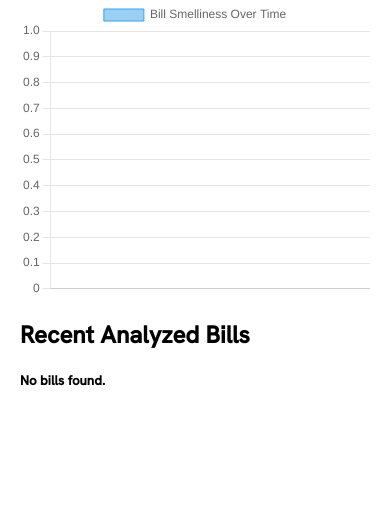
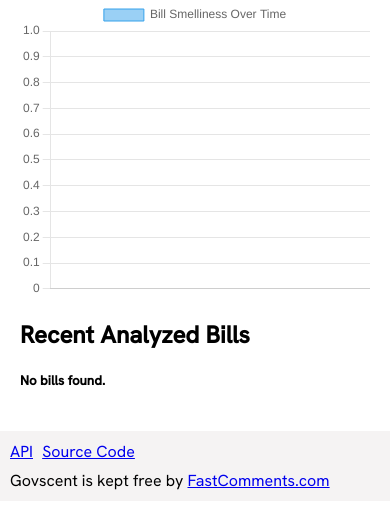
Before and after one commit to winrid/govscent, a Django app: page / in a window 390 px wide. Shown: the part 249-778 px from the top of the page. Run offline with Django 4.2, Linux system fonts and the light colour scheme; data that the repository does not hold is empty.

Commit message:
Adding footer.

```diff
--- a/govscentdotorg/static/style.css
+++ b/govscentdotorg/static/style.css
@@ -69,4 +69,42 @@ body {
 .content .bill-content .bullet.quoted {
   padding-left: 50px;
 }
+.footer {
+  background: #f5f3f3;
+}
+.footer .footer-content {
+  display: flex;
+  max-width: 1500px;
+  margin: 0 auto;
+  height: 50px;
+  align-items: center;
+}
+.footer .footer-content > * {
+  width: 50%;
+}
+.footer .footer-content .links a {
+  margin-right: 5px;
+}
+.footer .footer-content .sponsored-by {
+  text-align: right;
+}
+@media (max-width: 1500px) {
+  .footer .footer-content {
+    padding: 0 10px;
+  }
+}
+@media (max-width: 768px) {
+  .footer .footer-content {
+    padding: 10px;
+    align-items: flex-start;
+    flex-direction: column;
+    justify-content: space-between;
+  }
+  .footer .footer-content > * {
+    width: 100%;
+  }
+  .footer .footer-content .sponsored-by {
+    text-align: inherit;
+  }
+}
 /*# sourceMappingURL=style.css.map */
--- a/govscentdotorg/static/style.less
+++ b/govscentdotorg/static/style.less
@@ -1,3 +1,6 @@
+@color-grey-text-back: #f5f3f3;
+@width: 1500px;
+
 html, body {
   margin: 0;
   padding: 0;
@@ -10,7 +13,7 @@ html, body {
 
 .nav {
   .nav-content {
-    max-width: 1500px;
+    max-width: @width;
     margin: 0 auto;
     padding: 10px 20px 20px 20px;
 
@@ -46,7 +49,7 @@ html, body {
 .content {
   margin: 0 auto;
   padding: 20px;
-  max-width: 1500px;
+  max-width: @width;
 
   .stats {
     .stats-heading {
@@ -91,3 +94,48 @@ html, body {
     }
   }
 }
+
+.footer {
+  background: @color-grey-text-back;
+
+  .footer-content {
+    display: flex;
+    max-width: @width;
+    margin: 0 auto;
+    height: 50px;
+    align-items: center;
+
+    & > * {
+      width: 50%;
+    }
+
+    .links {
+      a {
+        margin-right: 5px;
+      }
+    }
+
+    .sponsored-by {
+      text-align: right;
+    }
+
+    @media (max-width: @width) {
+      padding: 0 10px;
+    }
+
+    @media (max-width: 768px) {
+      padding: 10px;
+      align-items: flex-start;
+      flex-direction: column;
+      justify-content: space-between;
+
+      & > * {
+        width: 100%;
+      }
+
+      .sponsored-by {
+        text-align: inherit;
+      }
+    }
+  }
+}
--- a/templates/base.html
+++ b/templates/base.html
@@ -1,11 +1,12 @@
 <!DOCTYPE html>
 <html lang="en">
 <head>
-    <meta name="viewport" content="width=device-width, initial-scale=1" />
+    <meta name="viewport" content="width=device-width, initial-scale=1"/>
     {% load static %}
     <link rel="preconnect" href="https://fonts.googleapis.com">
     <link rel="preconnect" href="https://fonts.gstatic.com" crossorigin>
-    <link href="https://fonts.googleapis.com/css2?family=Hanken+Grotesk:wght@400;500&family=Space+Grotesk:wght@500&display=swap" rel="stylesheet">
+    <link href="https://fonts.googleapis.com/css2?family=Hanken+Grotesk:wght@400;500&family=Space+Grotesk:wght@500&display=swap"
+          rel="stylesheet">
     <link rel="stylesheet" href="{% static 'style.css' %}">
     <link rel="shortcut icon" type="image/png" href="{% static 'logo_0.png' %}"/>
     <title>{% block title %}govscent.org{% endblock %}</title>
@@ -25,5 +26,17 @@
 <div class="content">
     {% block content %}{% endblock %}
 </div>
+
+<div class="footer">
+    <div class="footer-content">
+        <div class="links">
+            <a href="/api">API</a>
+            <a href="https://github.com/winrid/govscent">Source Code</a>
+        </div>
+        <div class="sponsored-by">
+            Govscent is kept free by <a href="https://fastcomments.com" target="_blank">FastComments.com</a>
+        </div>
+    </div>
+</div>
 </body>
 </html>
```
Also changed, not shown: 1 other file.
